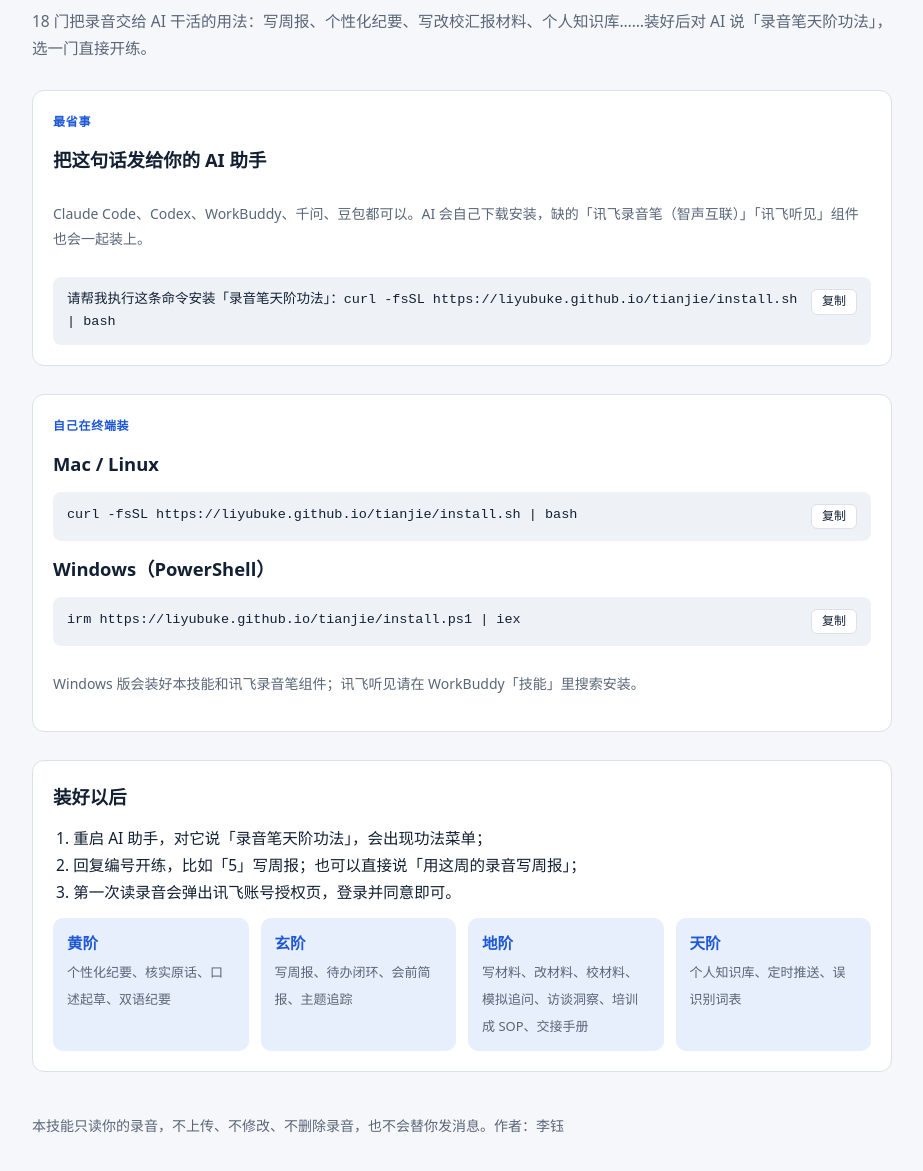
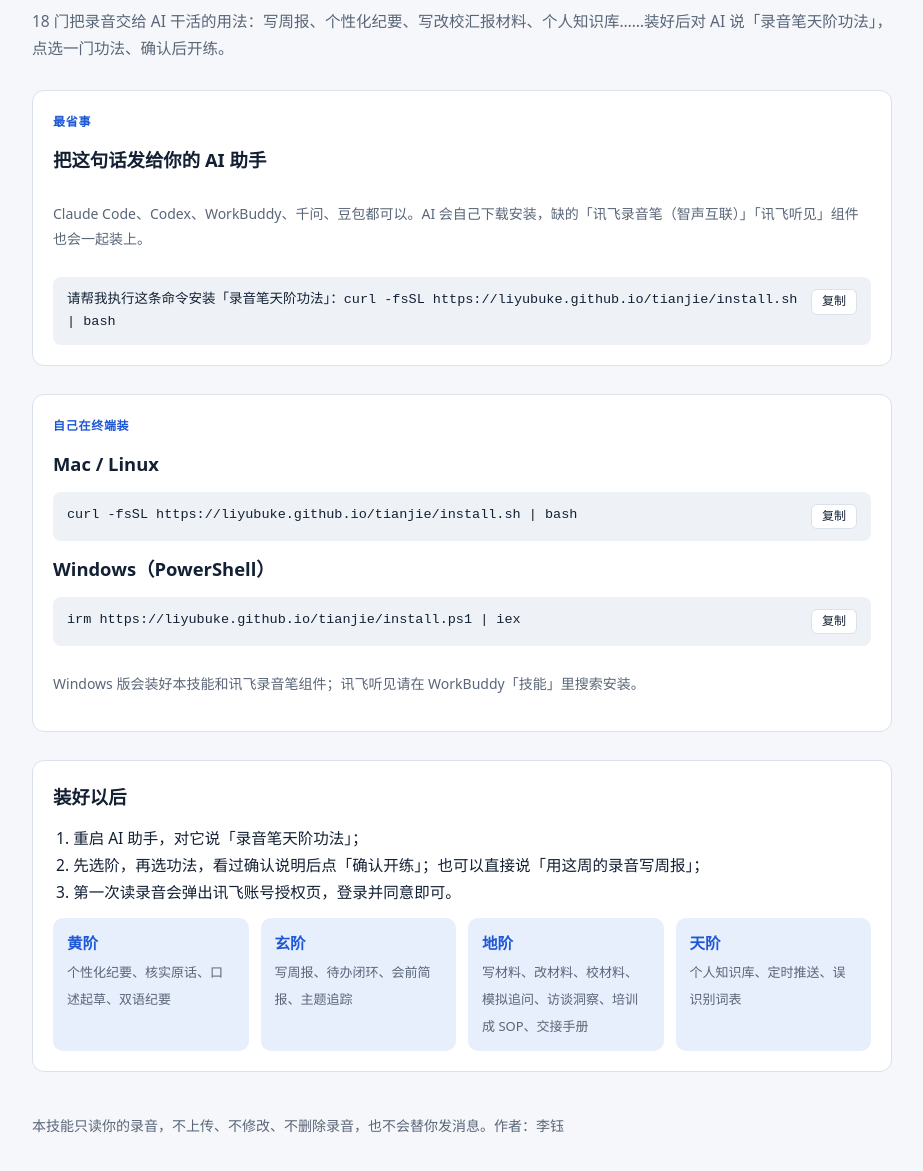
Before and after one commit to liyubuke/tianjie, a plain HTML site: page index.html in a window 1280 px wide. Shown: the part 111-1282 px from the top of the page, without its empty margins (178-1101 px from the left). Drawn offline with Linux system fonts and the light colour scheme.

Commit message:
Add files via upload

```diff
--- a/index.html
+++ b/index.html
@@ -19,7 +19,7 @@ h1{font:800 clamp(1.9rem,5vw,2.6rem)/1.25 "Songti SC","STSong",serif;margin:0}h2
 ol{margin:0;padding-left:1.3em}
 </style></head><body><main>
 <header><div class="tag">讯飞录音笔 × 大模型</div><h1>录音笔天阶功法</h1>
-<p class="lede">18 门把录音交给 AI 干活的用法：写周报、个性化纪要、写改校汇报材料、个人知识库……装好后对 AI 说「录音笔天阶功法」，选一门直接开练。</p></header>
+<p class="lede">18 门把录音交给 AI 干活的用法：写周报、个性化纪要、写改校汇报材料、个人知识库……装好后对 AI 说「录音笔天阶功法」，点选一门功法、确认后开练。</p></header>
 
 <section class="card"><span class="tag">最省事</span><h2>把这句话发给你的 AI 助手</h2>
 <p class="muted">Claude Code、Codex、WorkBuddy、千问、豆包都可以。AI 会自己下载安装，缺的「讯飞录音笔（智声互联）」「讯飞听见」组件也会一起装上。</p>
@@ -31,8 +31,8 @@ ol{margin:0;padding-left:1.3em}
 <p class="muted">Windows 版会装好本技能和讯飞录音笔组件；讯飞听见请在 WorkBuddy「技能」里搜索安装。</p></section>
 
 <section class="card"><h2>装好以后</h2><ol>
-<li>重启 AI 助手，对它说「录音笔天阶功法」，会出现功法菜单；</li>
-<li>回复编号开练，比如「5」写周报；也可以直接说「用这周的录音写周报」；</li>
+<li>重启 AI 助手，对它说「录音笔天阶功法」；</li>
+<li>先选阶，再选功法，看过确认说明后点「确认开练」；也可以直接说「用这周的录音写周报」；</li>
 <li>第一次读录音会弹出讯飞账号授权页，登录并同意即可。</li></ol>
 <div class="grid">
 <div class="lv"><b>黄阶</b><span>个性化纪要、核实原话、口述起草、双语纪要</span></div>
```
Also changed, not shown: 4 other files.
